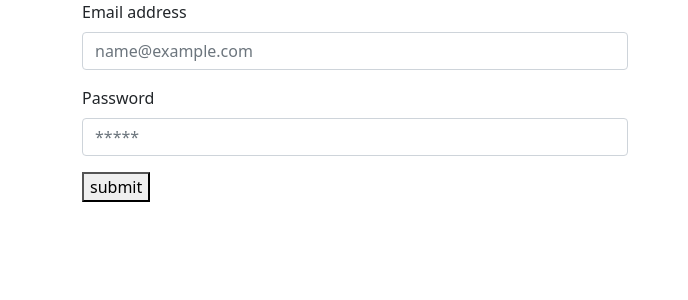
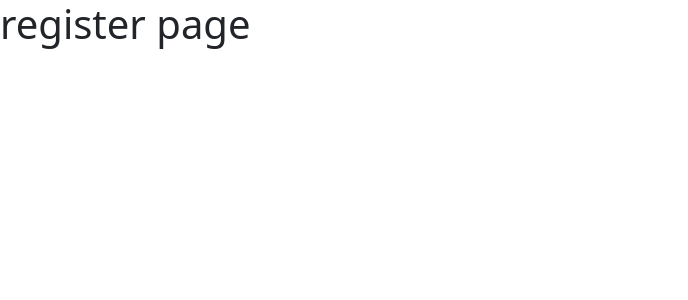
Before and after one commit to stnrvn/MMI-CAMP-DAY-1, a React (Create React App) app: page /register in a window 1280 px wide. Shown: the top 300 px of the page, without its empty margins (0-688 px from the left). Built offline with nearby package versions, Linux system fonts and the light colour scheme.

Commit message:
react router dom setup

```diff
--- a/package.json
+++ b/package.json
@@ -9,6 +9,7 @@
     "bootstrap": "^5.1.3",
     "react": "^18.0.0",
     "react-dom": "^18.0.0",
+    "react-router-dom": "^5.3.0",
     "react-scripts": "5.0.0",
     "web-vitals": "^2.1.4"
   },
--- a/src/App.jsx
+++ b/src/App.jsx
@@ -1,112 +1,20 @@
-import logo from './logo.svg';
-import './App.css';
-import React, { useState, useEffect } from 'react';
-
-// components
-import MyButton from './components/button';
-import MyTable from './components/table';
+import {
+  Login,
+  Register,
+  Home
+} from './pages'
+import { Switch, Route } from "react-router-dom";
 
 function App() {
-  const [counter, setCounter] = useState(0)
-
-  const [buttonName, setButtonName] = useState('button dari state')
-
-  const [data, setData] = useState([
-    {
-      id: 1,
-      car: 'BMW',
-      type: 'Sport',
-      year: 1997
-    },
-    {
-      id: 2,
-      car: 'Mercy',
-      type: 'E',
-      year: 1997
-    },
-  ])
-
-  const [columns, setColumns] = useState([
-    'Id',
-    'Car',
-    'Type',
-    'Year',
-    'Aksi'
-  ])
-
-  const handleDelete = (id) => {
-    setData(data.filter(item => item.id !== id))
-    console.log(id)
-  }
-
-  // const handleCounter = (num) => {
-  //   setCounter(counter + num)
-  // }
-
-
-  const [email, setEmail] = useState('')
-  const [password, setPassword] = useState('')
-
-  const handleSubmit = (e) => {
-    e.preventDefault()
-
-    const payload = {
-      email,
-      password
-    }
-
-    if(password === ''){
-      alert('password tidak boleh kosong')
-    } else if(email === ''){
-      alert('email tidak boleh kosong')
-    } else {
-      console.log(payload, 'data submit')
-    }
-
-  }
-
-  return (
+  return(
     <>
-      <div className="container">
-        <div className="row">
-          <div className="col-lg-6">
-            {/* <MyTable
-              columns={columns}
-              datas={data}
-              onDelete={handleDelete}
-            /> */}
-
-            {/* kalau di form nya ada onSubmit, berarti itu akan otomatis mengarah ke button type="submit" */}
-            <form onSubmit={handleSubmit}>
-              <div className="mb-3">
-                <label htmlFor="exampleFormControlInput1" className="form-label">Email address</label>
-                {/* <p>{email}</p> buat test */}
-                <input
-                  type="email"
-                  className="form-control"
-                  placeholder="name@example.com"
-                  onChange={(e) => setEmail(e.target.value)}
-                />
-              </div>
-
-              <div className="mb-3">
-                <label htmlFor="exampleFormControlInput1" className="form-label">Password</label>
-                {/* <p>{password}</p> buat test*/}
-                <input
-                  type="password"
-                  className="form-control"
-                  placeholder="*****"
-                  onChange={(e) => setPassword(e.target.value)}
-                />
-              </div>
-              <button type="submit" >submit</button>
-            </form>
-
-          </div>
-        </div>
-      </div>
+      <Switch>
+        <Route component={Home} path="/" exact/>
+        <Route component={Login} path="/login" />
+        <Route component={Register} path="/register" />
+      </Switch>
     </>
-  );
+  )
 }
 
 export default App;
--- a/src/index.js
+++ b/src/index.js
@@ -4,11 +4,12 @@ import './index.css';
 import App from './App';
 import reportWebVitals from './reportWebVitals';
 import 'bootstrap/dist/css/bootstrap.min.css';
+import { BrowserRouter as Router } from "react-router-dom";
 
 ReactDOM.render(
-  <React.StrictMode>
+  <Router>
     <App />
-  </React.StrictMode>,
+  </Router>,
   document.getElementById('root')
 );
 
--- /dev/null
+++ b/src/pages/home/index.jsx
@@ -0,0 +1,113 @@
+import React, { useState, useEffect } from 'react';
+
+// components
+// import MyButton from '../../components/button';
+// import MyTable from '../../components/table';
+
+const Home = () => {
+  const [counter, setCounter] = useState(0)
+
+  const [buttonName, setButtonName] = useState('button dari state')
+
+  const [data, setData] = useState([
+    {
+      id: 1,
+      car: 'BMW',
+      type: 'Sport',
+      year: 1997
+    },
+    {
+      id: 2,
+      car: 'Mercy',
+      type: 'E',
+      year: 1997
+    },
+  ])
+
+  const [columns, setColumns] = useState([
+    'Id',
+    'Car',
+    'Type',
+    'Year',
+    'Aksi'
+  ])
+
+  const handleDelete = (id) => {
+    setData(data.filter(item => item.id !== id))
+    console.log(id)
+  }
+
+  // const handleCounter = (num) => {
+  //   setCounter(counter + num)
+  // }
+
+
+  const [email, setEmail] = useState('')
+  const [password, setPassword] = useState('')
+
+  const handleSubmit = (e) => {
+    e.preventDefault()
+
+    const payload = {
+      email,
+      password
+    }
+
+    if(password === ''){
+      alert('password tidak boleh kosong')
+    } else if(email === ''){
+      alert('email tidak boleh kosong')
+    } else {
+      console.log(payload, 'data submit')
+    }
+
+  }
+
+  return (
+    <>
+      <div className="container">
+        <div className="row">
+          <div className="col-lg-6">
+            {/* <MyTable
+              columns={columns}
+              datas={data}
+              onDelete={handleDelete}
+            /> */}
+
+            {/* kalau di form nya ada onSubmit, berarti itu akan otomatis mengarah ke button type="submit" */}
+            <form onSubmit={handleSubmit}>
+              <div className="mb-3">
+                <label htmlFor="exampleFormControlInput1" className="form-label">Email address</label>
+                {/* <p>{email}</p> buat test */}
+                <input
+                  type="email"
+                  className="form-control"
+                  placeholder="name@example.com"
+                  onChange={(e) => setEmail(e.target.value)}
+                />
+              </div>
+
+              <div className="mb-3">
+                <label htmlFor="exampleFormControlInput1" className="form-label">Password</label>
+                {/* <p>{password}</p> buat test*/}
+                <input
+                  type="password"
+                  className="form-control"
+                  placeholder="*****"
+                  onChange={(e) => setPassword(e.target.value)}
+                />
+              </div>
+              <button type="submit" >submit</button>
+            </form>
+
+          </div>
+        </div>
+      </div>
+
+      <div>ini halaman login</div>
+      <div>ini halaman login</div>
+    </>
+  );
+}
+
+export default Home;
--- /dev/null
+++ b/src/pages/index.js
@@ -0,0 +1,9 @@
+import Login from "./login";
+import Register from "./register";
+import Home from "./home";
+
+export {
+  Login,
+  Register,
+  Home
+}
--- /dev/null
+++ b/src/pages/login/index.jsx
@@ -0,0 +1,9 @@
+
+
+const Login = () => {
+  return(
+    <h1>login page</h1>
+  )
+}
+
+export default Login
--- /dev/null
+++ b/src/pages/register/index.jsx
@@ -0,0 +1,9 @@
+
+
+const Register = () => {
+    return(
+      <h1>register page</h1>
+    )
+  }
+
+  export default Register
```
Also changed, not shown: 1 other file (tests, documents, lock files or other folders).
